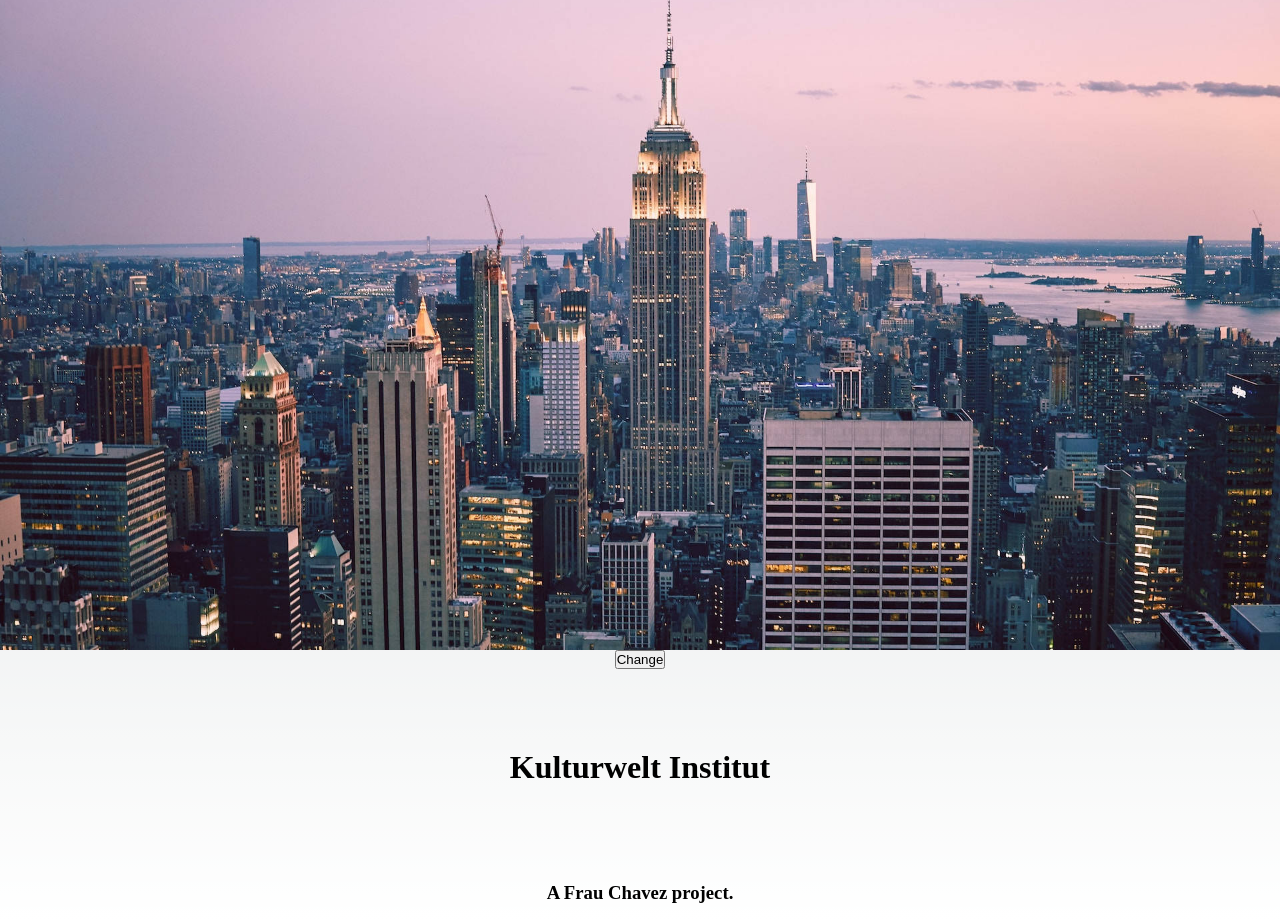
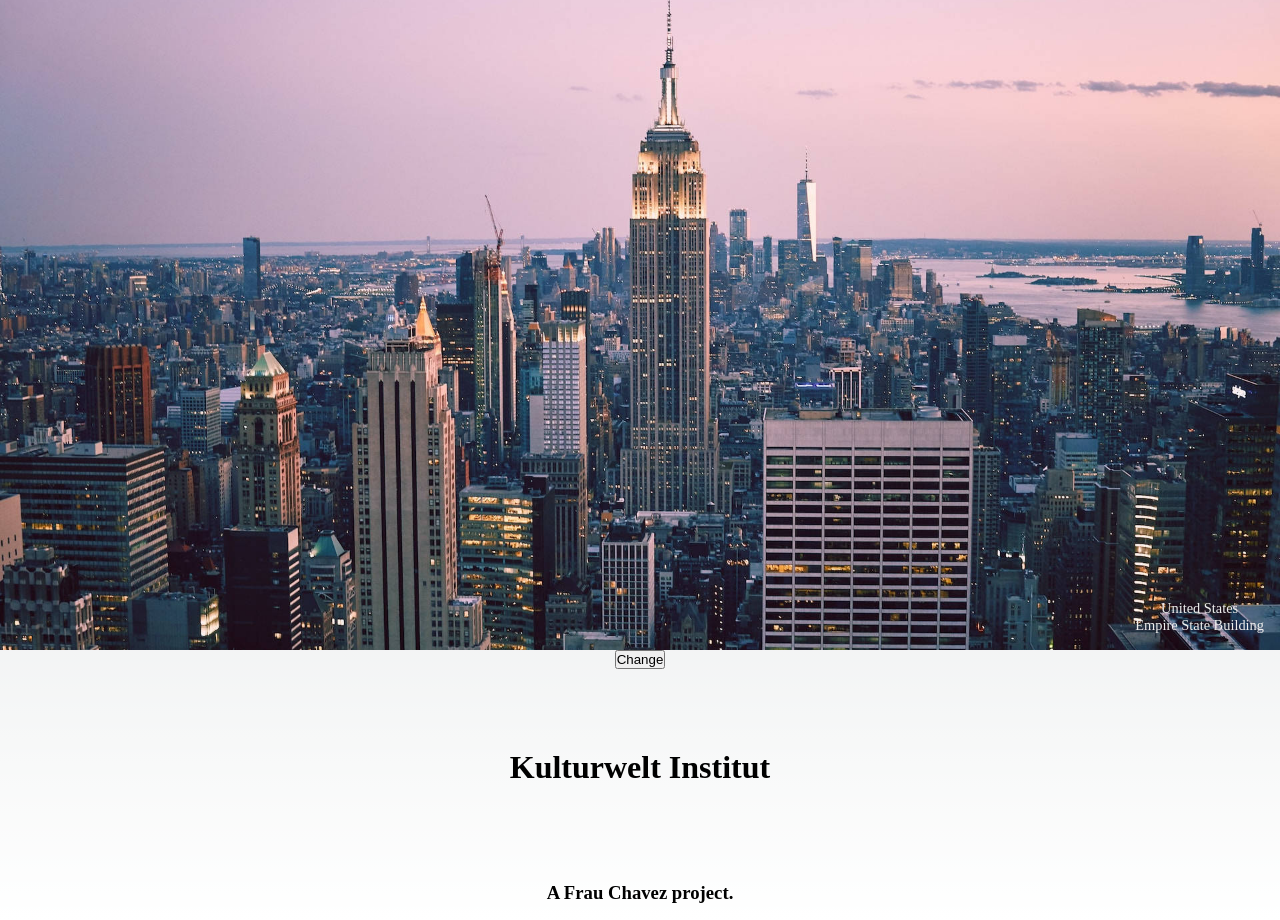
Before and after one commit to Saywa94/frau-chavez, a Next.js app: page / in a window 1280 px wide. Built offline with nearby package versions, Linux system fonts and the light colour scheme.

Commit message:
Added basic description to pictures in slider

```diff
--- a/components/Slider.module.css
+++ b/components/Slider.module.css
@@ -10,7 +10,7 @@
   width: 100%;
   max-height: 650px;
   display: none;
-  /* transition-duration: 1s ease; */
+  transition-duration: 1s ease;
   overflow: hidden;
   justify-content: center;
   align-items: center;
@@ -24,3 +24,17 @@
   min-width: 600px;
   height: unset;
 }
+
+.info_container {
+  position: absolute;
+  right: 1em;
+  bottom: 1em;
+  color: rgb(238, 238, 238);
+  display: flex;
+  flex-direction: column;
+  align-items: center;
+  justify-content: center;
+}
+.info_container > span {
+  font-size: 0.9em;
+}
--- a/components/Slider.tsx
+++ b/components/Slider.tsx
@@ -27,12 +27,16 @@ export default function Slider(props: { images: Array<ImageInfo> }) {
   return (
     <>
       <div className={styles.slider}>
-        {images.map(({ filename, description, main }) => {
+        {images.map(({ filename, description, main, country }) => {
           return (
             <div
               className={`${styles.slide} ${main ? styles.active : ""}`}
               key={filename}
             >
+              <div className={styles.info_container}>
+                <span>{country}</span>
+                <span>{description}</span>
+              </div>
               <Image
                 className={styles.image}
                 src={filename}
--- a/pages/index.tsx
+++ b/pages/index.tsx
@@ -5,25 +5,25 @@ import Slider from "@/components/Slider";
 const main_images = [
   {
     filename: "/images/torre_eiffel.jpg",
-    country: "",
-    description: "Torre Eiffel",
+    country: "France",
+    description: "Tour Eiffel",
     main: false,
   },
   {
     filename: "/images/new_york.jpg",
-    country: "",
-    description: "Manhathan Skyline",
+    country: "United States",
+    description: "Empire State Building",
     main: true,
   },
   {
     filename: "/images/brandenburger.jpg",
-    country: "",
-    description: "Brandenburger",
+    country: "Deutschland",
+    description: "Brandenburger Tor",
     main: false,
   },
   {
     filename: "/images/machupicchu.jpg",
-    country: "",
+    country: "Peru",
     description: "Machu Picchu",
     main: false,
   },
--- a/styles/Home.module.css
+++ b/styles/Home.module.css
@@ -26,9 +26,6 @@
 @media (hover: hover) and (pointer: fine) {
 }
 
-@media (prefers-reduced-motion) {
-}
-
 /* Mobile */
 @media (max-width: 700px) {
 }
```
